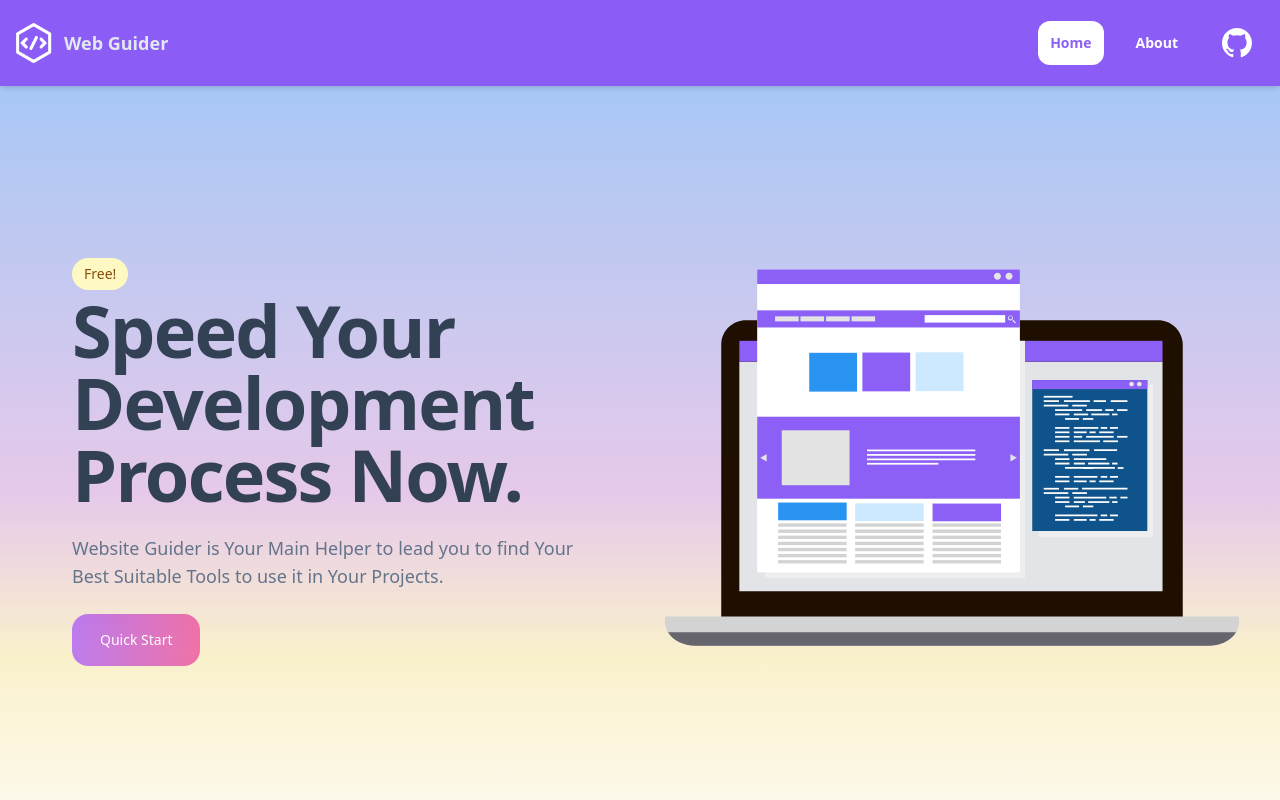
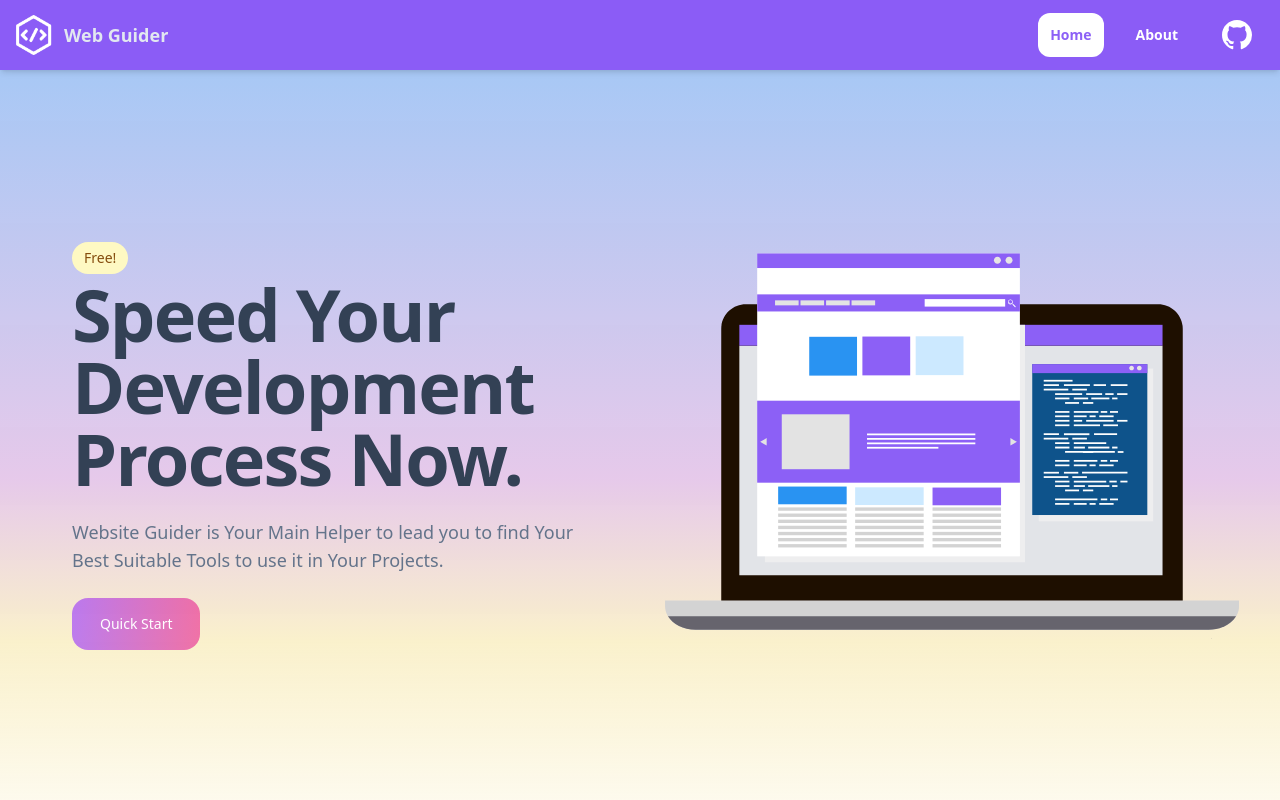
Before and after one commit to ahmedmohmd/web-guider, a React (Create React App) app: page / in a window 1280 px wide. Shown: the top 800 px of the page. Built offline with nearby package versions, Linux system fonts and the light colour scheme.

Commit message:
edit nav height

```diff
--- a/src/components/common/NavBar.jsx
+++ b/src/components/common/NavBar.jsx
@@ -21,7 +21,7 @@ function NavBar() {
         (scrollValue <= 0 ? "bg-violet-500" : "bg-violet-500/90")
       }
     >
-      <header className="container z-50 flex flex-wrap w-full py-4 mx-auto text-sm sm:justify-start sm:flex-nowrap">
+      <header className="container z-50 flex flex-wrap w-full py-4 mx-auto text-sm md:py-2 sm:justify-start sm:flex-nowrap">
         <nav
           className="w-full px-4 mx-auto sm:flex sm:items-center sm:justify-between"
           aria-label="Global"
```
